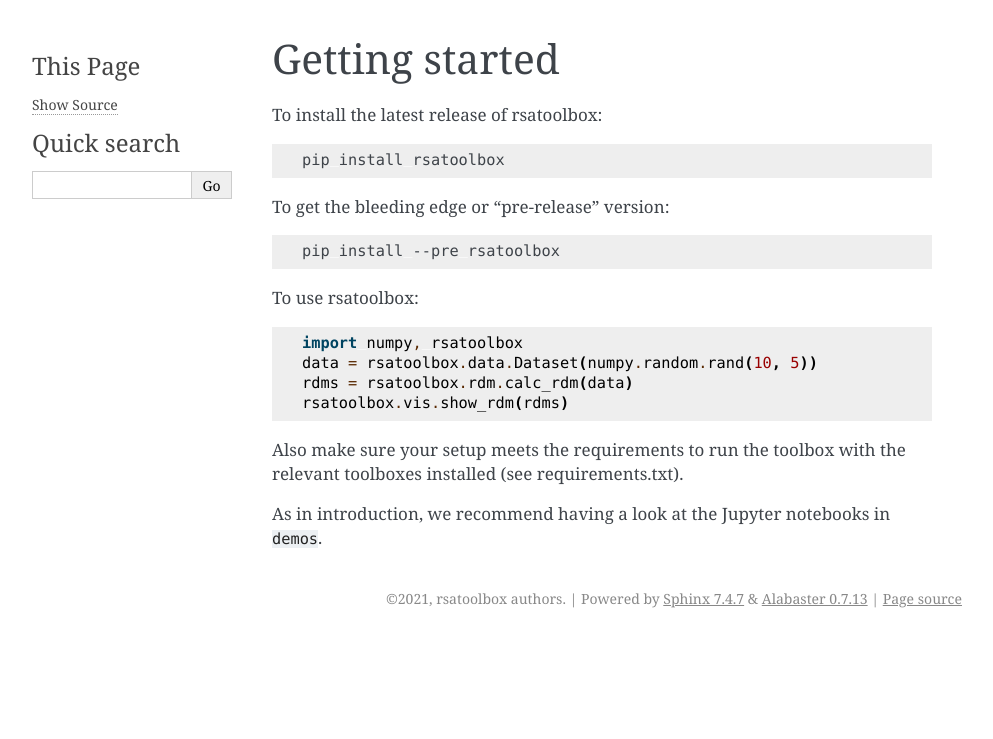
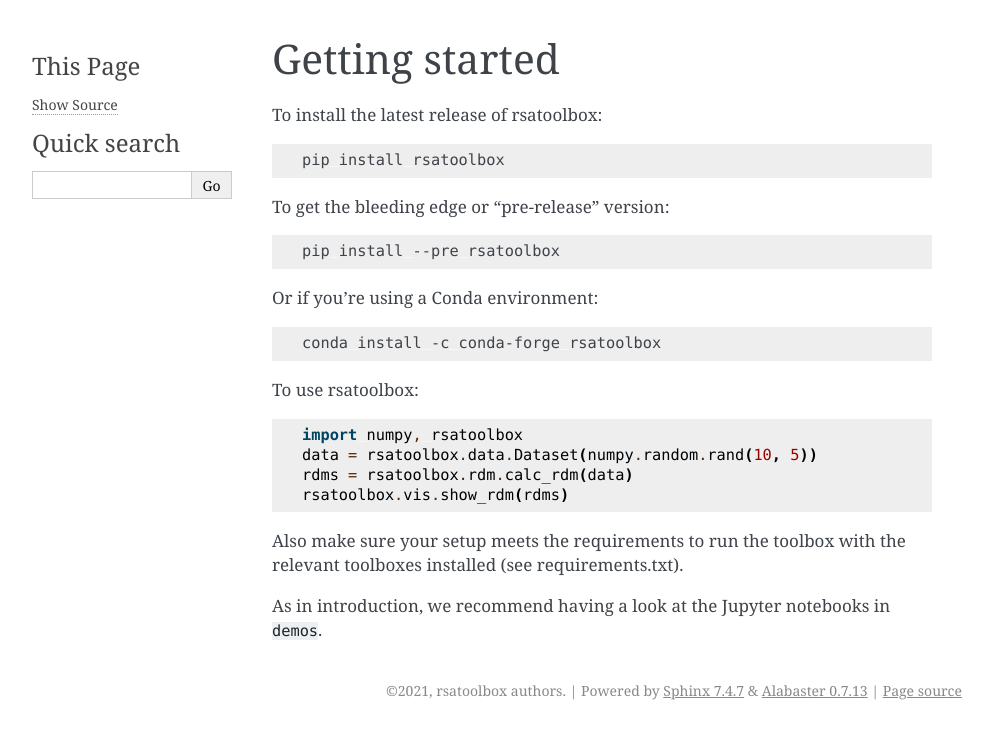
Before and after one commit to rsagroup/rsatoolbox, a Sphinx documentation site: the page built from docs/source/getting_started.rst, in a window 1280 px wide. Shown: the top 739 px of the page, without its empty margins (148-1141 px from the left). Built offline with Sphinx 7.4.7, drawn with Linux system fonts in a browser that asks for light colours; pages that are not in the unit, such as notebooks, are missing from menus.

Commit message:
documentation updated with conda installation command

```diff
--- a/docs/source/getting_started.rst
+++ b/docs/source/getting_started.rst
@@ -17,6 +17,13 @@ To get the bleeding edge or "pre-release" version:
     pip install --pre rsatoolbox
 
 
+Or if you're using a Conda environment:
+
+.. code-block:: sh
+
+    conda install -c conda-forge rsatoolbox
+
+
 To use rsatoolbox:
 
 .. code-block:: python
```
Also changed, not shown: README.md (+6 -0 lines).
